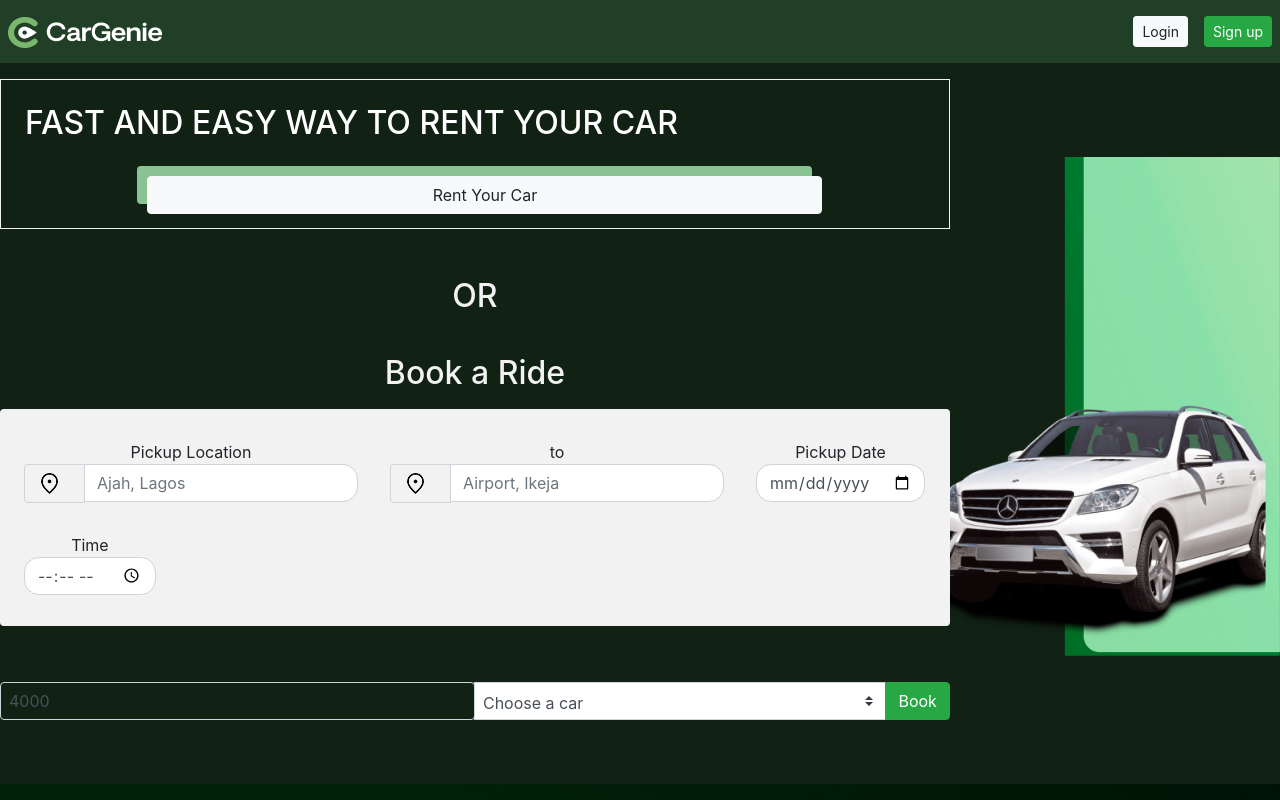
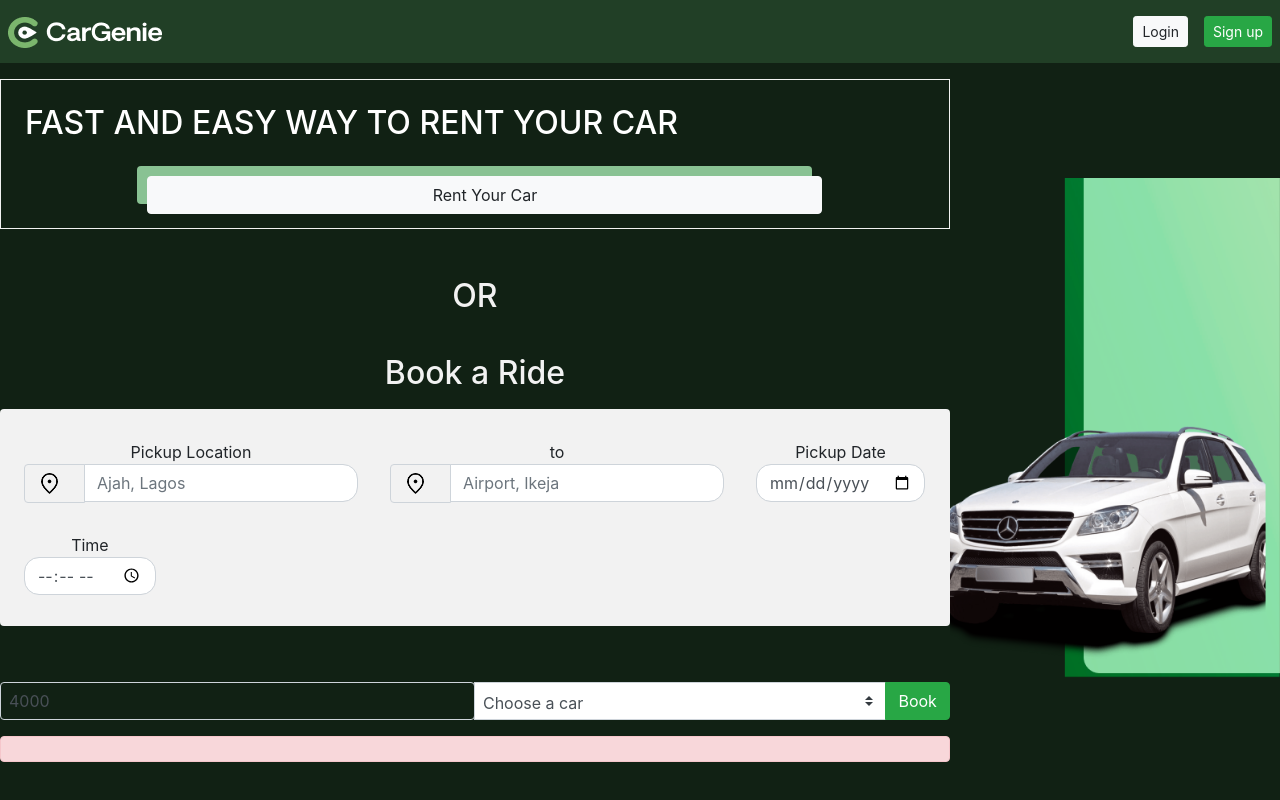
Before and after one commit to Kvngstar/Cargenie-Transports, a React (Create React App) app: page / in a window 1280 px wide. Shown: the top 800 px of the page. Built offline with nearby package versions, Linux system fonts and the light colour scheme.

Commit message:
enabled signout feature

```diff
--- a/src/App.js
+++ b/src/App.js
@@ -15,7 +15,9 @@ import HomeComponent from "./sources/route/homepage/HomeComp";
 import CarOwnerRoute from "./sources/route/homepage/ownersRoute";
 import CreateAccount from "./sources/route/homepage/createAccount";
 import React, { useState, useEffect } from 'react';
-import jwt from './services/userService'
+import jwt from './services/userService' ;
+import Logout from "./sources/route/homepage/logout";
+
 
 
 function App() {
@@ -25,6 +27,7 @@ const {id,as} = jwt.getDetails()
   return (
     <div className="App">
       <Routes>
+
         <Route path="/customer" element={ (as==="customer" ) ? <Customers />  : <Navigate replace to="/signup"/>}>
           <Route path="customerbook" element={<CustomerBook />} />
           <Route path="notification" element={<Notification />} />
@@ -57,6 +60,7 @@ const {id,as} = jwt.getDetails()
         <Route path="login" element={  (localStorage.getItem("x-auth")) ? <Navigate replace to="/customer"/>  :   <Loginform />} />
         <Route path="signup" element={<CreateAccount />} />
 
+
         </Route>
       </Routes>
     </div>
--- a/src/component/adminsidenav.js
+++ b/src/component/adminsidenav.js
@@ -5,6 +5,7 @@ import logout from '../sources/assets/logout.png';
 import settings from '../sources/assets/settings_icon.png';
 import help from '../sources/assets/help_icon.png';
 import { Link } from 'react-router-dom';
+import Logout from "../sources/route/homepage/logout"
 
 const AdminMenuhalf = () => {
     return (
@@ -45,7 +46,7 @@ const AdminMenuhalf = () => {
                 <img src={help} alt="" /> <span>Help</span>
             </div>
         <div className='d-flex align-items-center align-items-center'>
-                <img src={logout} alt="" /> <span>Logout</span>
+                <img src={logout} alt="" /><Link onClick={Logout}><span>Logout</span></Link>
             </div>
 
         </div>
--- a/src/component/menuhalf.js
+++ b/src/component/menuhalf.js
@@ -5,6 +5,8 @@ import logout from '../sources/assets/logout.png';
 import settings from '../sources/assets/settings_icon.png';
 import help from '../sources/assets/help_icon.png';
 import { Link, NavLink } from 'react-router-dom';
+import Logout from "../sources/route/homepage/logout"
+
 
 const Menuhalf = () => {
     return (
@@ -39,7 +41,7 @@ const Menuhalf = () => {
                 <img src={help} alt="" /> <span>Help</span>
             </div>
         <div className='d-flex align-items-center align-items-center'>
-                <img src={logout} alt="" /> <span>Logout</span>
+                <img src={logout} alt="" /> <Link onClick={Logout}><span>Logout</span></Link>
             </div>
 
         </div>
--- a/src/component/travelinput.js
+++ b/src/component/travelinput.js
@@ -141,7 +141,7 @@ async function handleButton(event){
 
       </div>
       </div>
-      { (jwt.getjwt()) ? <div className="mt-3 text-center">{message}</div> : <div className="mt-3 text-danger text-center">{message}</div> }
+      { (jwt.getjwt()) ? <div className="mt-3 text-center">{message}</div> : <div className="mt-3  alert alert-danger text-center">{message}</div> }
 
       </form>
      );
--- /dev/null
+++ b/src/sources/route/homepage/logout.jsx
@@ -0,0 +1,9 @@
+
+
+
+const Logout = () => {
+     localStorage.removeItem("x-auth");
+     return  window.location.replace("/")
+}
+
+export default Logout;
```
